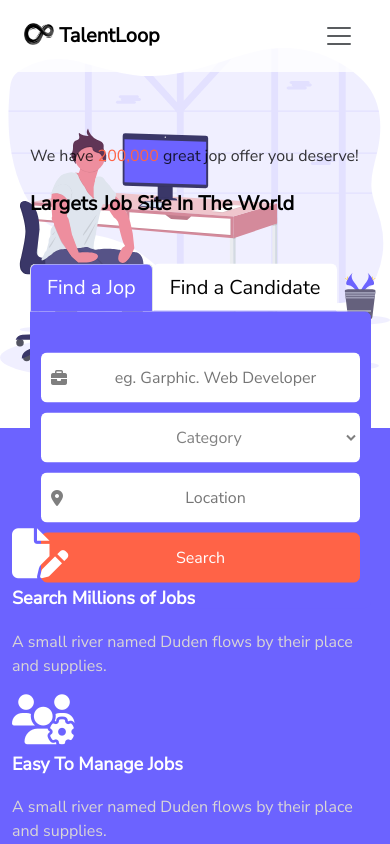
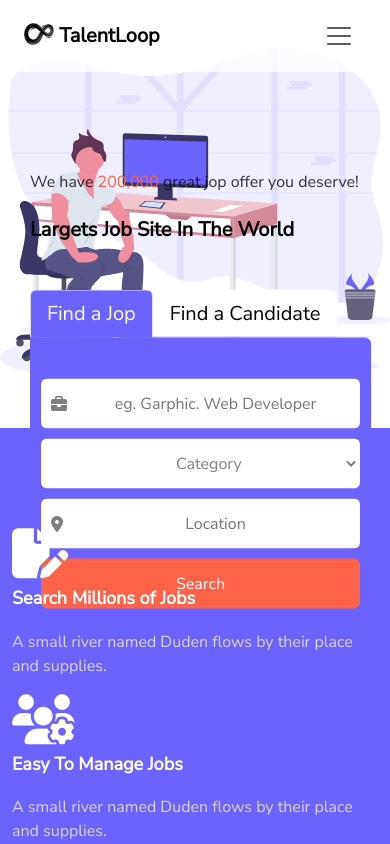
Before and after one commit to lobna0-0/TalentLoop, an Angular app: page / in a window 390 px wide. Shown: the top 844 px of the page. Built offline with nearby package versions, Linux system fonts and the light colour scheme.

Commit message:
Resolved conflicts

```diff
--- a/src/app/home/home.component.css
+++ b/src/app/home/home.component.css
@@ -153,7 +153,7 @@
 
   .landing .text {
     position: absolute;
-    top: 42%;
+    top: 45%;
     left: 20px; /* Adjusted for smaller screens */
     transform: translateY(-50%);
     right: 0;
@@ -278,12 +278,12 @@
 }
 @media (max-width: 376px) {
   .section-1{
-    margin-top: 100px;
+    margin-top: 120px;
   }
 }
 @media (max-width: 321px) {
   .section-1{
-    margin-top: 150px;
+    margin-top: 180px;
   }
 }
 /*******************************************/
```
